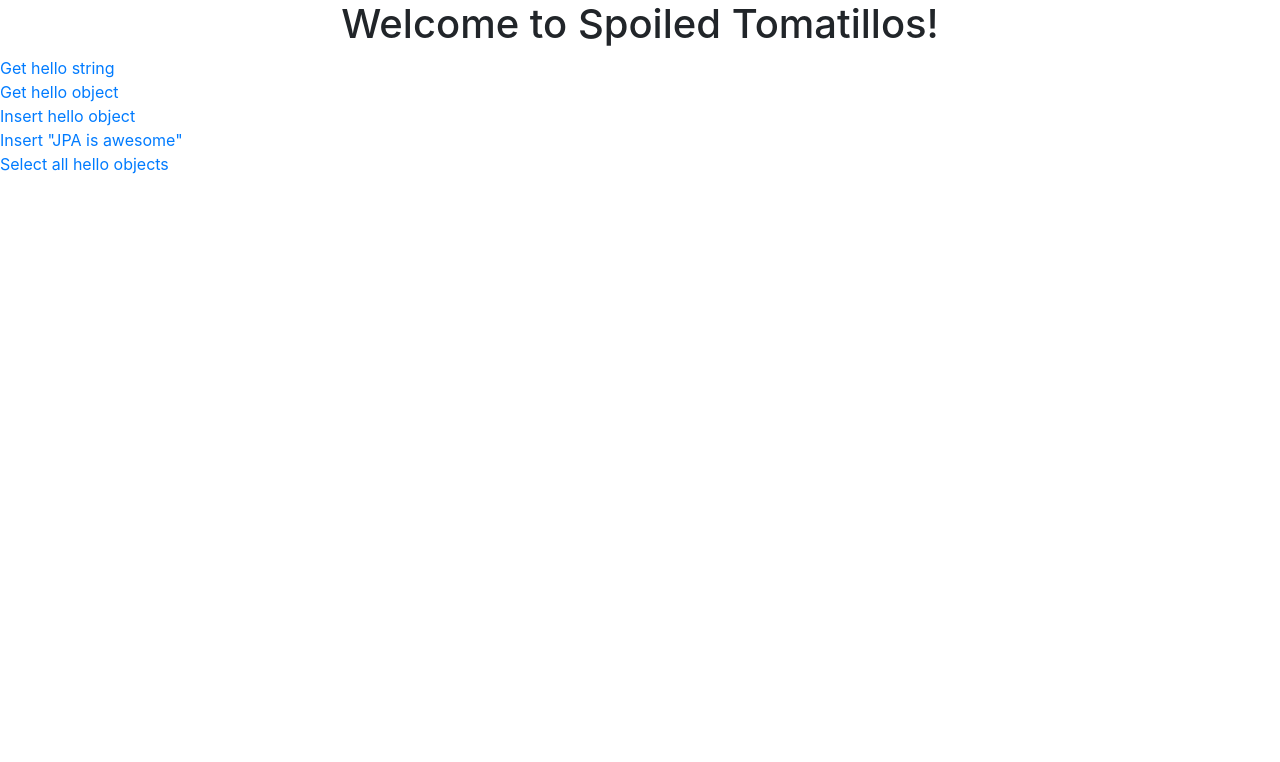
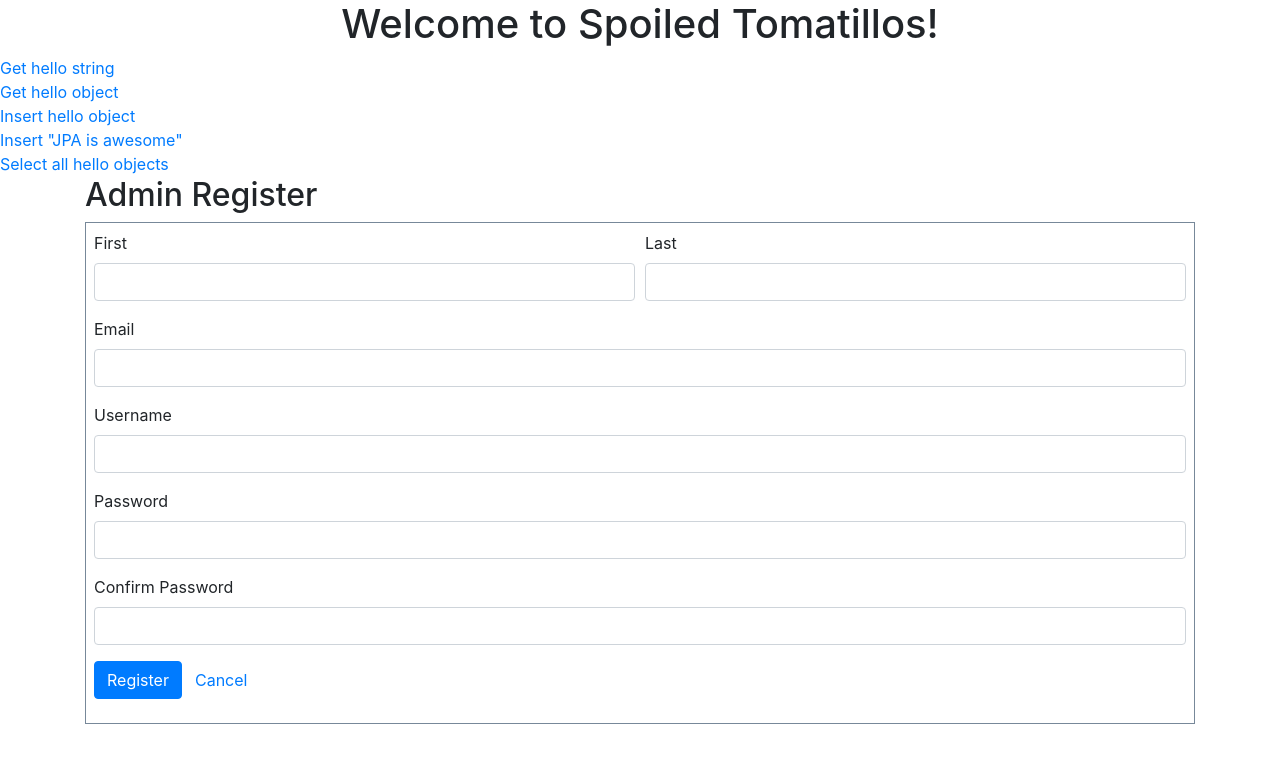
Before and after one commit to ofishstein/spoiled-tomatillos, an Angular app in the folder spoiled-tomatillos-client/: page /admin/register in a window 1280 px wide. Before the commit this address led to /. Shown: the top 762 px of the page. Built offline with nearby package versions, Linux system fonts and the light colour scheme.

Commit message:
TEAM22-80: add admin register page

```diff
--- /dev/null
+++ b/spoiled-tomatillos-client/src/app/admin-register/admin-register.component.css
@@ -0,0 +1,3 @@
+form {
+    border: 1px solid lightslategray;
+}
--- /dev/null
+++ b/spoiled-tomatillos-client/src/app/admin-register/admin-register.component.html
@@ -0,0 +1,37 @@
+<div class="container">
+    <h2>Admin Register</h2>
+    <form name="form" class="p-2">
+        <div class="form-group">
+            <div class="form-row form-group">
+                <div class="col-6">
+                    <label for="firstName">First</label>
+                    <input type="text" class="form-control" id="firstName">
+                </div>
+                <div class="col-6">
+                    <label for="lastName">Last</label>
+                    <input type="text" class="form-control" id="lastName">
+                </div>
+            </div>
+        	<div class="form-group">
+        		<label for="email">Email</label>
+                <input type="email" class="form-control" name="email"/>
+        	</div>
+        	<div class="form-group">
+        		<label for="username">Username</label>
+                <input type="text" class="form-control" name="username"/>
+        	</div>
+        	<div class="form-group">
+        		<label for="password">Password</label>
+                <input type="password" class="form-control" name="password"/>
+        	</div>
+        	<div class="form-group">
+        		<label for="confirm-password">Confirm Password</label>
+                <input type="password" class="form-control" name="confirm-password"/>
+        	</div>
+        	<div class="form-group">
+                <button class="btn btn-primary">Register</button>
+                <a [routerLink]="['admin/login']" class="btn btn-link">Cancel</a>
+            </div>
+        </div>
+    </form>
+</div>
--- /dev/null
+++ b/spoiled-tomatillos-client/src/app/admin-register/admin-register.component.ts
@@ -0,0 +1,15 @@
+import { Component, OnInit } from '@angular/core';
+
+@Component({
+  selector: 'app-admin-register',
+  templateUrl: './admin-register.component.html',
+  styleUrls: ['./admin-register.component.css']
+})
+export class AdminRegisterComponent implements OnInit {
+
+  constructor() { }
+
+  ngOnInit() {
+  }
+
+}
--- a/spoiled-tomatillos-client/src/app/app-routing.module.ts
+++ b/spoiled-tomatillos-client/src/app/app-routing.module.ts
@@ -6,6 +6,7 @@ import { NotificationsComponent } from './notifications/notifications.component'
 import { HomeComponent } from './home/home.component';
 import { AccountSettingsComponent } from './account-settings/account-settings.component';
 import { LoginComponent } from './login/login.component';
+import { AdminRegisterComponent } from './admin-register/admin-register.component';
 
 const routes = [
   { path: 'api/hello/string', component: HelloComponent, data: [{specificPath: 'api/hello/string'}] },
@@ -16,7 +17,8 @@ const routes = [
   { path: 'notifications', component: NotificationsComponent },
   { path: 'home', component: HomeComponent },
   { path: 'settings', component: AccountSettingsComponent },
-  { path: 'login', component: LoginComponent}
+  { path: 'login', component: LoginComponent},
+  { path: 'admin/register', component: AdminRegisterComponent }
 ];
 
 @NgModule({
--- a/spoiled-tomatillos-client/src/app/app.module.ts
+++ b/spoiled-tomatillos-client/src/app/app.module.ts
@@ -11,6 +11,7 @@ import { NotificationsComponent } from './notifications/notifications.component'
 import { HomeComponent } from './home/home.component';
 import { AccountSettingsComponent } from './account-settings/account-settings.component';
 import { LoginComponent } from './login/login.component';
+import { AdminRegisterComponent } from './admin-register/admin-register.component';
 
 
 @NgModule({
@@ -20,7 +21,8 @@ import { LoginComponent } from './login/login.component';
     NotificationsComponent,
     HomeComponent,
     AccountSettingsComponent,
-    LoginComponent
+    LoginComponent,
+    AdminRegisterComponent
   ],
   imports: [
     BrowserModule,
```
Also changed, not shown: 1 other file (tests, documents, lock files or other folders).
